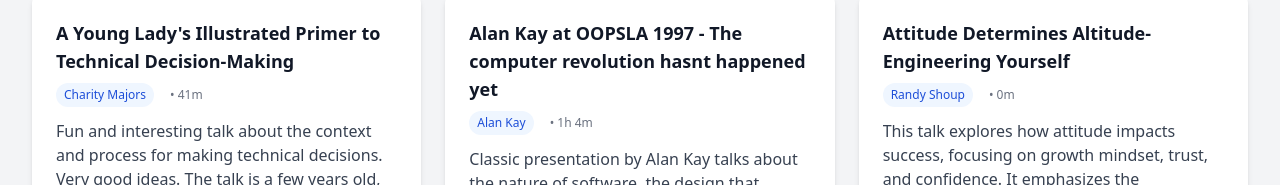
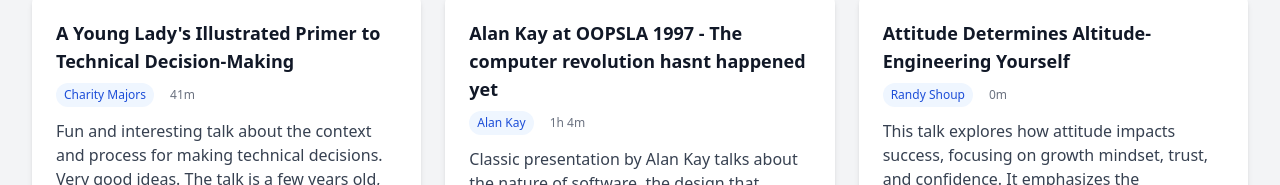
Before and after one commit to eferro/eferro-picks-site, a React (Vite) app: page / in a window 1280 px wide. Shown: the part 369-554 px from the top of the page. Built offline with nearby package versions, Linux system fonts and the light colour scheme; the HTML template or start-up script is replaced by a standard one.

Commit message:
fix: Remove bullet point before duration

```diff
--- a/src/components/TalksList/TalkCard.tsx
+++ b/src/components/TalksList/TalkCard.tsx
@@ -65,7 +65,7 @@
             </button>
           ))}
           <span className="px-2 py-1 text-xs text-gray-500">
-            • {formatDuration(talk.duration)}
+            {formatDuration(talk.duration)}
           </span>
         </div>
         <p className="text-gray-700 mb-4 line-clamp-5">{talk.description}</p>
```
